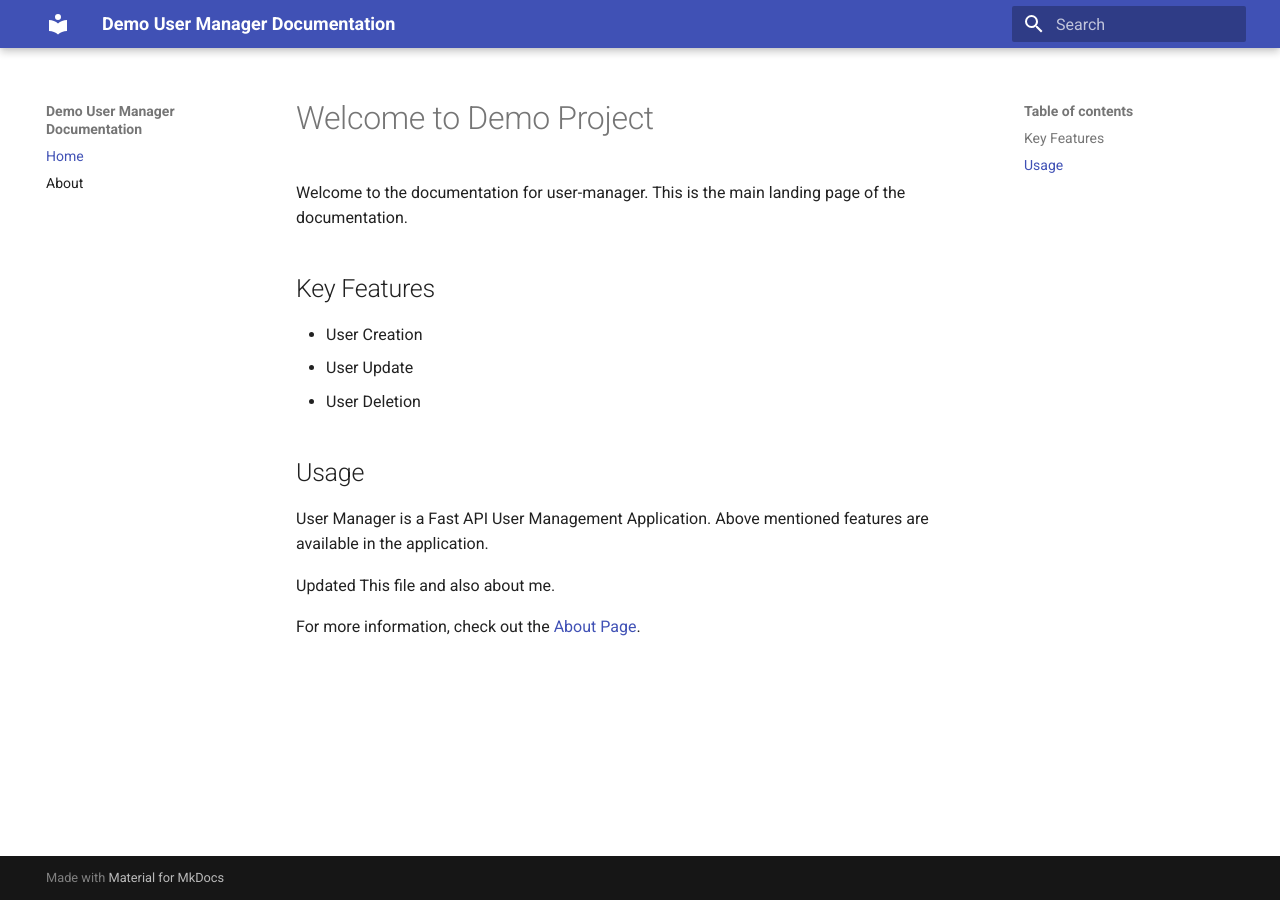
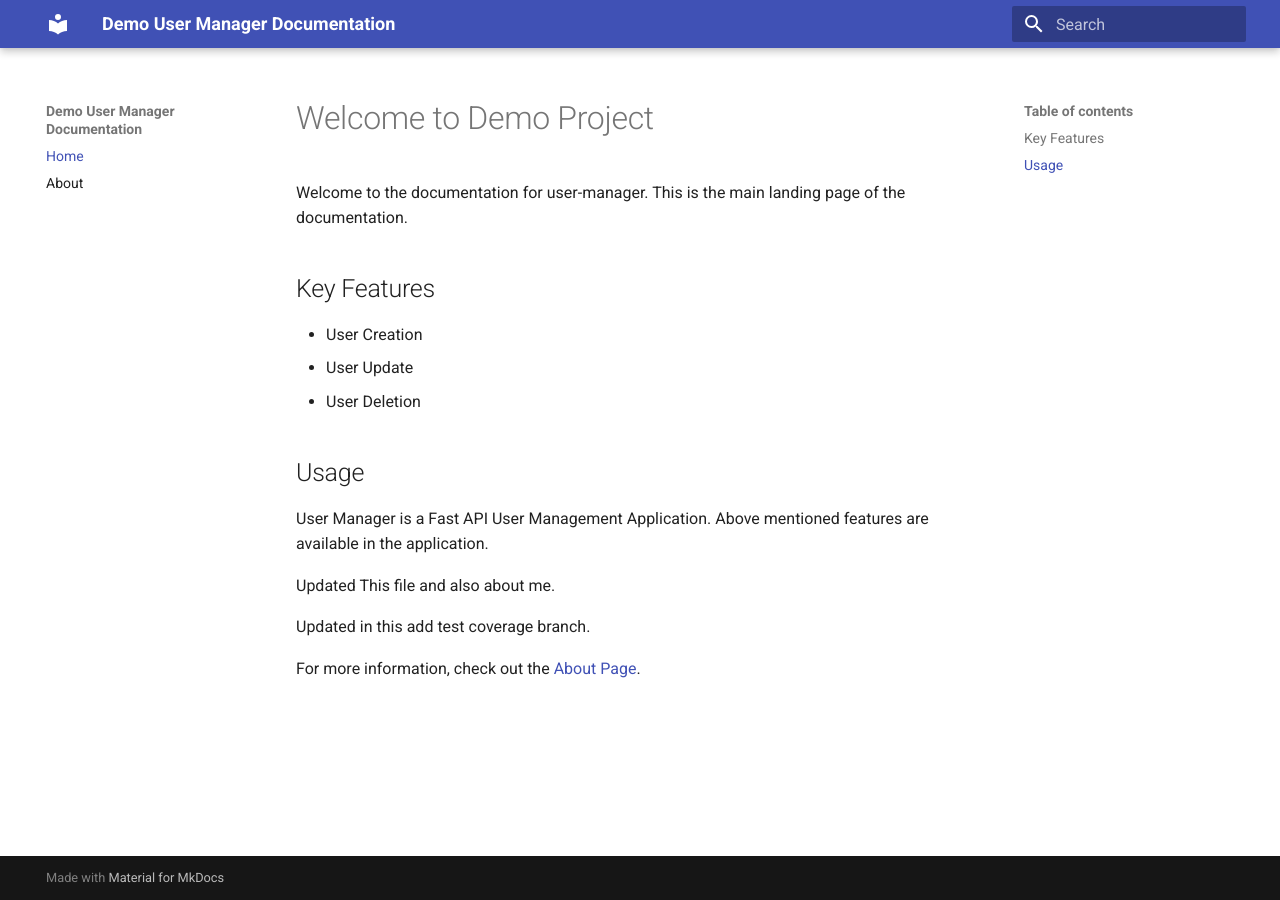
Before and after one commit to siddhukamble45/demo, an MkDocs documentation site: the page built from docs/index.md, in a window 1280 px wide. Built offline with MkDocs 1.6.1 and Material for MkDocs 9.7.7, drawn with Linux system fonts in a browser that asks for light colours.

```diff
--- a/docs/index.md
+++ b/docs/index.md
@@ -14,4 +14,6 @@
 
 Updated This file and also about me.
 
+Updated in this add test coverage branch.
+
 For more information, check out the [About Page](about.md).
```
Also changed, not shown: 2 other files.
